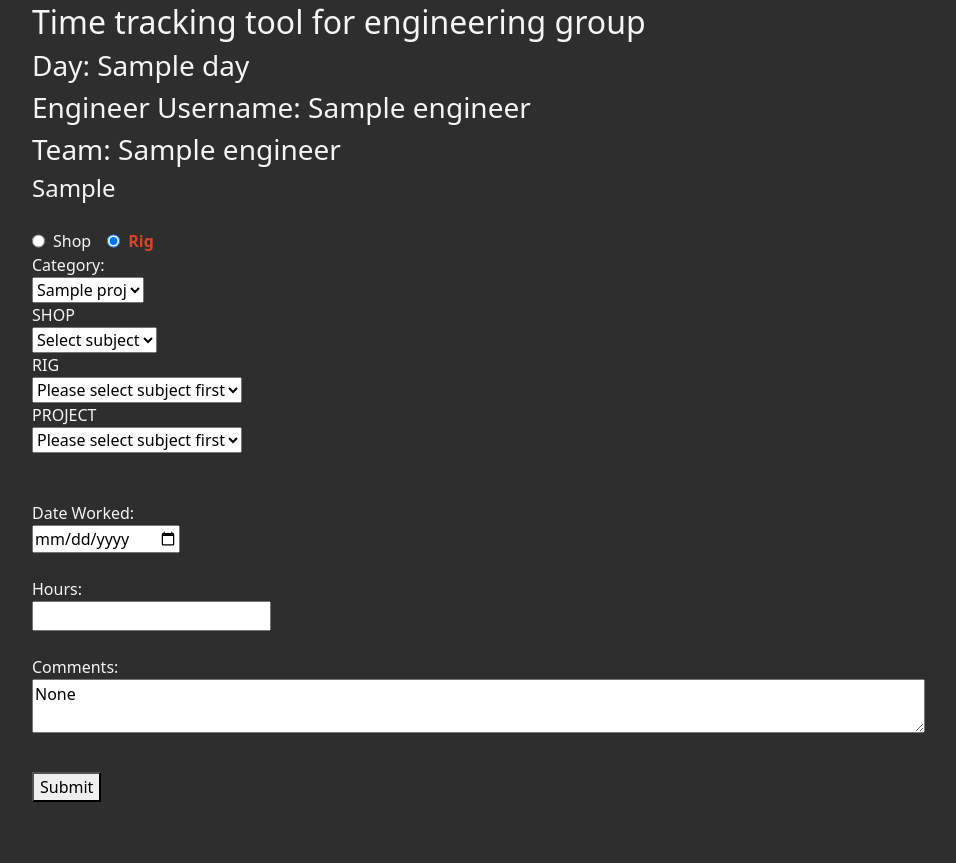
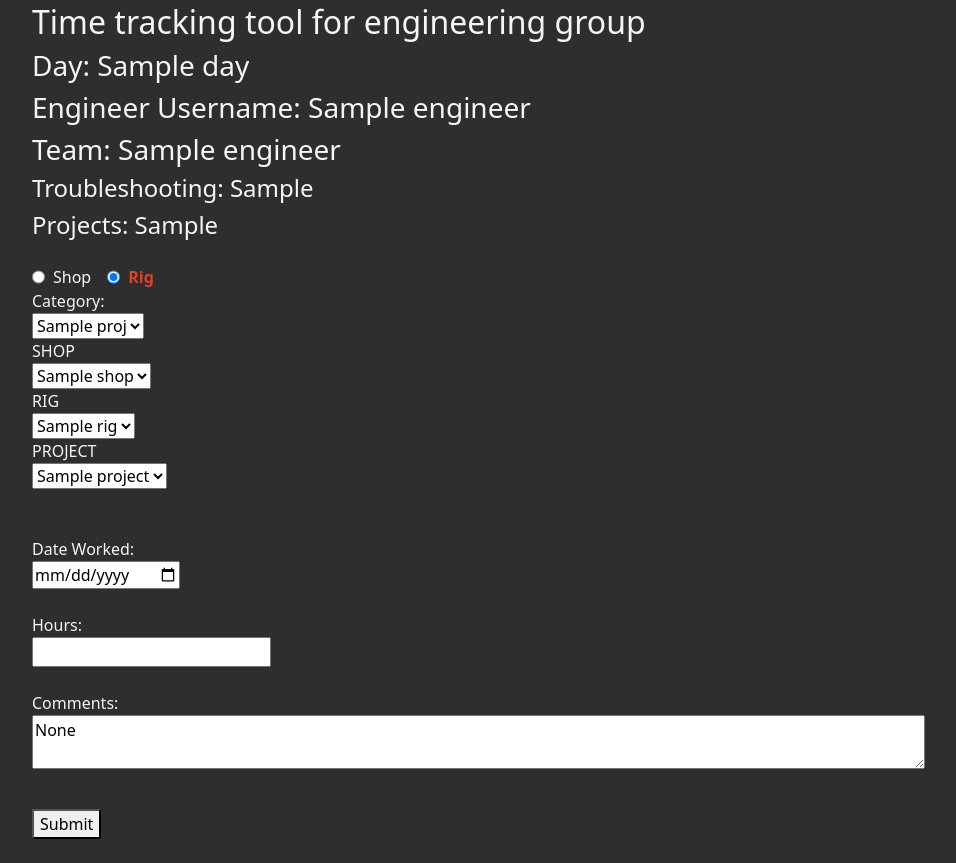
Before and after one commit to Slusks/TimeCheck, a Flask app: template templates/index.html in a window 1280 px wide. Shown: the part 158-1021 px from the top of the page, without its empty margins (50-1006 px from the left). Before the commit the page ends 960 px from the top, so only its background shows below. Run offline with Flask 2, Linux system fonts and the light colour scheme; the template is opened without the code that fills it: most values are stand-ins (such as "Sample title", 1, 10 or a date in 2020).

Commit message:
Building Nested Lists
Trying to just work through this on my own. Step 1 is building all the nested lists which just have all the options

step 2 will be determining how to make the content dynamic and if that can be effected in the javascript or has to be done with the python.

Might just need to pass 100 lists.

```diff
--- a/templates/index.html
+++ b/templates/index.html
@@ -10,7 +10,9 @@
     <!--<h3 id="test">Test:</h3>-->
     <h3 id="user">Engineer Username: {{ data['engineer'][0] }}</h3>
     <h3 id="team">Team: {{ data['engineer'][1] }}</h3>
-    <h4>{{data["rigData"]}}</h4>
+    <h4>Troubleshooting: {{data["rigData"]}}</h4>
+    <h4> Projects: {{data["projectData"]}}</h4>
+
   </div>
 
 
@@ -43,18 +45,26 @@
           </select>
           <!--https://www.w3schools.com/howto/tryit.asp?filename=tryhow_js_cascading_dropdown-->
           <label>SHOP</label>
-          <select name="subject" id="subject">
-            <option value="" selected="selected">Select subject</option>
+          <select name="shop" id="shop">
+            {% for shop in data['rigData'] %}
+            <option name="ShopInput" value={{shop}}>{{shop}}</option>
+            {% endfor %}
           </select>
 
           <label>RIG</label>
-          <select name="topic" id="topic">
-            <option value="" selected="selected">Please select subject first</option>
+          <select name="rig" id="rig">
+          {% for shop in data['rigData'] %}
+            {% for rig in data['rigData'][shop] %}
+            <option name="RigInput" value={{rig}}>{{rig}}</option>
+            {% endfor %}
+          {% endfor %}
           </select>
 
           <label>PROJECT</label>
-          <select name="topic" id="topic">
-            <option value="" selected="selected">Please select subject first</option>
+          <select name="project" id="project">
+            {% for project in data['projectData'] %}
+            <option name="ProjectInput" value={{project}}>{{project}}</option>
+            {% endfor %}
           </select>
           <br><br>
 
@@ -95,14 +105,22 @@
     //Create functions for showing project and rig menus as needed
     var rigMenuContent = ['{{data["rigData"]}}'];
     var projectMenuContent = ['{{data["projectData"]}}'];
+    var subjectObject = {"rigData": rigMenuContent, "projectData":projectMenuContent}
+    console.log(subjectObject)
     shopMenu = "TBD"
     rigMenu = "TBD"
     projectMenu = "TBD"
 
+
+
+
+
+///////Menu Manager //////
+/*
   window.onload = function() {
-  var subjectSel = document.getElementById("subject");
-  var topicSel = document.getElementById("topic");
-  var chapterSel = document.getElementById("chapter");
+  var subjectSel = document.getElementById("project");
+  var topicSel = document.getElementById("subject");
+  var chapterSel = document.getElementById("topic");
   for (var x in subjectObject) {
     subjectSel.options[subjectSel.options.length] = new Option(x, x);
   }
@@ -124,7 +142,7 @@
       chapterSel.options[chapterSel.options.length] = new Option(z[i], z[i]);
     }
   }
-}
+}*/
 
 
     //
```
Also changed, not shown: PYcontroller.py (+5 -2 lines), app2.py (+22 -19 lines). Lines whose indentation alone changed are shown as unchanged.
